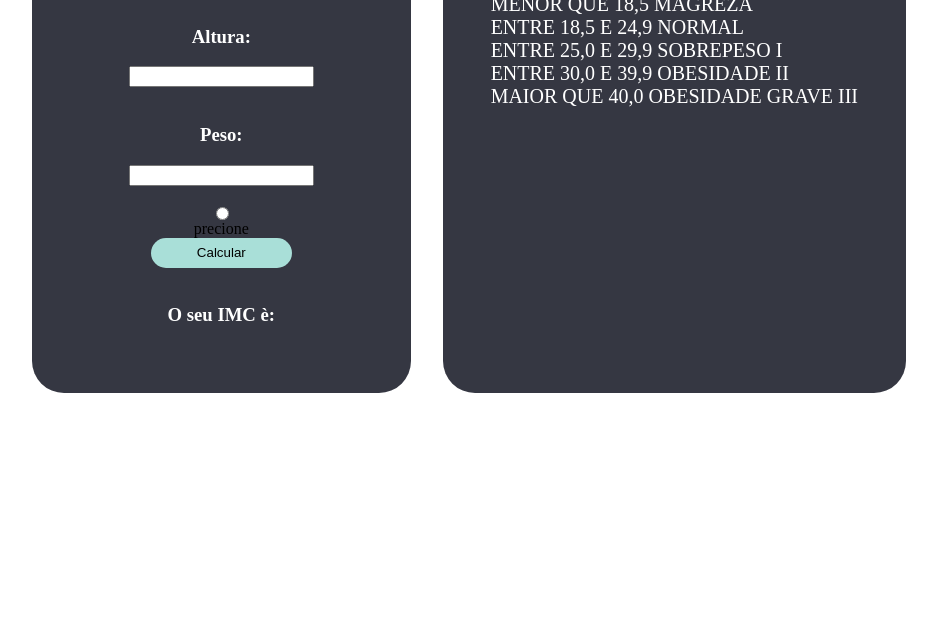
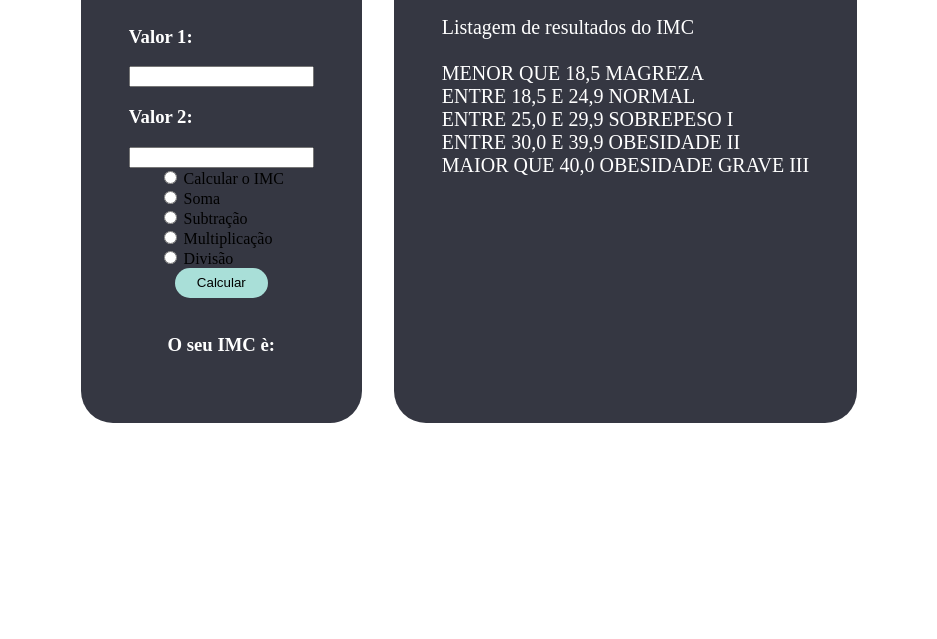
Before and after one commit to Lucasmartinsn/atividade, a plain HTML site: page index.html in a window 1280 px wide. Shown: the part 161-800 px from the top of the page, without its empty margins (171-1108 px from the left). Drawn offline with Linux system fonts and the light colour scheme.

Commit message:
Update index.html

```diff
--- a/index.html
+++ b/index.html
@@ -9,16 +9,30 @@
     <div class="geraldiv">
         <div id="teste">
             <div class="divcalculadora">
-                <h1>Calculadora de IMC</h1>
-                 <h3>Altura:</h3><input id="num1" type="number"> <br />
-                 <h3>Peso:</h3><input id="num2" type="number"> <br />
-                 <input type="radio" name="calc" id="soma"/> precione<br />
+                <h1>Calculadora</h1>
+                <div> <h3>Valor 1:</h3><input id="num1" type="number"> <br /></div>
+                 <div><h3>Valor 2:</h3><input id="num2" type="number"> <br /></div>
+                 <div class="inputs">
+                    <div>
+                        <input type="radio" name="calc" id="IMC"/> Calcular o IMC<br />
+                        <input type="radio" name="calc" id="soma"/> Soma <br />
+                    </div>
+                    <div>
+                        <input type="radio" name="calc" id="subtracao"/> Subtração<br />
+                        <input type="radio" name="calc" id="multiplicacao"/> Multiplicação <br />
+                        <input type="radio" name="calc" id="divisao"/> Divisão<br />
+                    </div>
+                 </div>
                   <button onclick="main()">Calcular</button><br />
 
-                  <h3>O seu IMC è:</h3> <div id="resp"></div>
+                  <div><h3>O seu IMC è:</h3>
+                     <div class="retorno" id="resp"></div>
+                </div>
             </div>
             <div class="divinfo">
                 <p>
+                    Valor 1 Recebe Altura em centimetros <br>
+                    Valor 2 Recebe Peso em kg <br> <br>
                     Listagem de resultados do IMC <br> <br>
                     MENOR QUE 18,5	MAGREZA <br>
                     ENTRE 18,5 E 24,9	NORMAL	<br>
```
